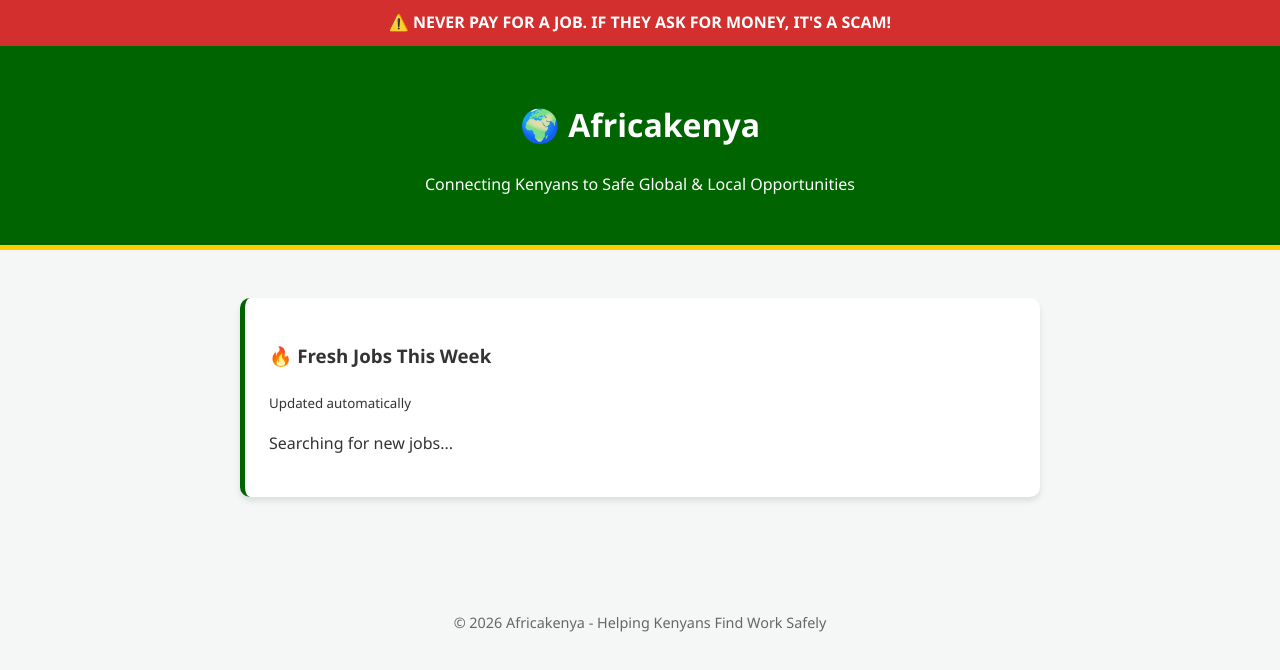
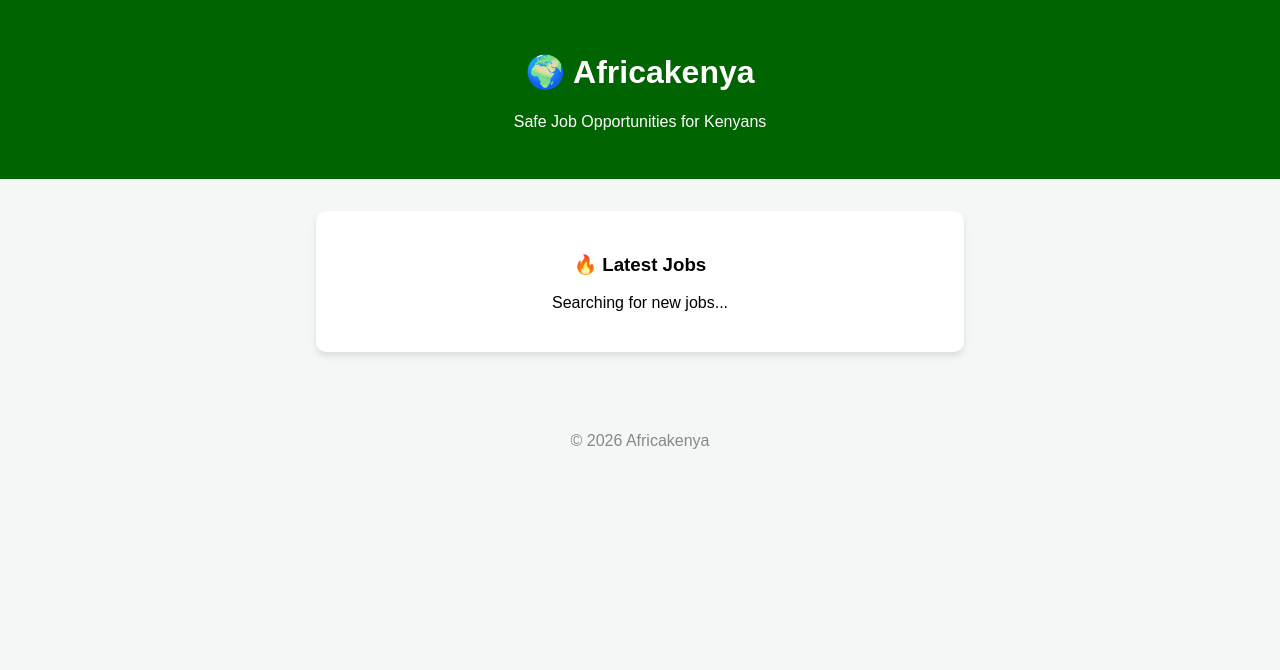
Before and after one commit to AfricaKenyajobs/Africakenya, a plain HTML site: page index.html in a window 1280 px wide. Drawn offline with Linux system fonts and the light colour scheme.

Commit message:
Update index.html

```diff
--- a/index.html
+++ b/index.html
@@ -5,36 +5,27 @@
     <meta name="viewport" content="width=device-width, initial-scale=1.0">
     <title>Africakenya | Jobs & Safety</title>
     <style>
-        :root { --green: #006400; --yellow: #ffcc00; --red: #d32f2f; --bg: #f4f7f6; }
-        body { font-family: 'Segoe UI', sans-serif; margin: 0; background: var(--bg); color: #333; line-height: 1.6; }
-        header { background: var(--green); color: white; padding: 2rem 1rem; text-align: center; border-bottom: 5px solid var(--yellow); }
-        .safety-bar { background: var(--red); color: white; padding: 10px; text-align: center; font-weight: bold; }
-        .container { max-width: 800px; margin: 2rem auto; padding: 1rem; }
-        .card { background: white; padding: 1.5rem; border-radius: 10px; box-shadow: 0 4px 6px rgba(0,0,0,0.1); border-left: 5px solid var(--green); margin-bottom: 20px; }
-        footer { text-align: center; padding: 2rem; color: #666; font-size: 0.9rem; }
+        :root { --green: #006400; --bg: #f4f7f6; }
+        body { font-family: sans-serif; margin: 0; background: var(--bg); text-align: center; }
+        header { background: var(--green); color: white; padding: 2rem; }
+        .card { background: white; max-width: 600px; margin: 2rem auto; padding: 1.5rem; border-radius: 10px; box-shadow: 0 4px 6px rgba(0,0,0,0.1); }
+        ul { text-align: left; list-style: none; padding: 0; }
     </style>
 </head>
 <body>
 
-<div class="safety-bar">⚠️ NEVER PAY FOR A JOB. IF THEY ASK FOR MONEY, IT'S A SCAM!</div>
-
 <header>
     <h1>🌍 Africakenya</h1>
-    <p>Connecting Kenyans to Safe Global & Local Opportunities</p>
+    <p>Safe Job Opportunities for Kenyans</p>
 </header>
 
-<div class="container">
-    <div class="card">
-        <h3>🔥 Fresh Jobs This Week</h3>
-        <p><small>Updated automatically</small></p>
-        <ul style="list-style-type: none; padding: 0;">
-<li>Searching for new jobs...</li>
-</ul>
-    </div>
+<div class="card">
+    <h3>🔥 Latest Jobs</h3>
+<p>Searching for new jobs...</p>
 </div>
 
-<footer>
-    <p>&copy; 2026 Africakenya - Helping Kenyans Find Work Safely</p>
+<footer style="margin-top: 5rem; color: #888;">
+    <p>&copy; 2026 Africakenya</p>
 </footer>
 
 </body>
```
